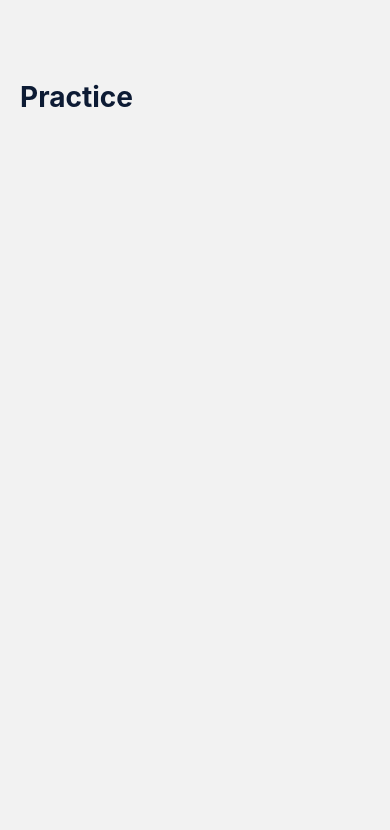
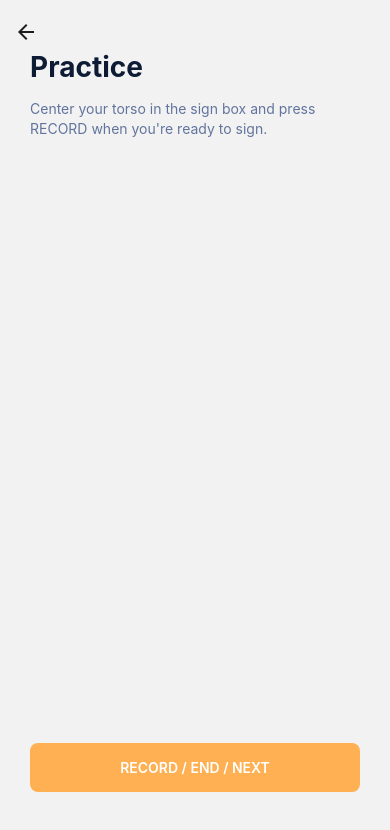
Before and after one commit to sandrineadap/aslmala, a React Native app: screen /Record in a window 390 px wide. Shown: the top 830 px of the page. Built offline with nearby package versions, Linux system fonts and the light colour scheme.

Commit message:
screen buttons for word selection and formatting

```diff
--- a/App.js
+++ b/App.js
@@ -4,6 +4,7 @@ import { createNativeStackNavigator } from '@react-navigation/native-stack';
 import { NavigationContainer } from '@react-navigation/native';
 import SplashScreen from './src/screens/SplashScreen';
 import RecordingScreen from './src/screens/RecordingScreen';
+import WordSelection from './src/screens/WordSelection';
 
 const Stack = createNativeStackNavigator();
 
@@ -12,10 +13,14 @@ const App = () => {
   return (
     <NavigationContainer>
       <Stack.Navigator initialRouteName="Splash" screenOptions={{
-        headerShown: false
+        headerShown: true,
+        headerBackVisible: true,
+        headerTitle: "",
+        headerTransparent: true,
       }}>
         <Stack.Screen name="Splash" component={SplashScreen} />
         <Stack.Screen name="Record" component={RecordingScreen} />
+        <Stack.Screen name="WordSelect" component={WordSelection} />
       </Stack.Navigator>
     </NavigationContainer>
   );
--- a/src/components/atoms/Button.js
+++ b/src/components/atoms/Buttons.js
@@ -2,7 +2,7 @@ import React from "react";
 import { StyleSheet, Text, View, Pressable, Animated } from "react-native";
 import Colors from '../../../utilities/Color';
 
-const Button = ({ title, onPress, disabled, style }) => {
+export const Button = ({ title, onPress, disabled, style }) => {
     const animated = new Animated.Value(1);
     const fadeIn = () => {
         Animated.timing(animated, {
@@ -24,11 +24,44 @@ const Button = ({ title, onPress, disabled, style }) => {
             onPress={onPress}
             onPressIn={fadeIn}
             onPressOut={fadeOut}
-            off={disabled}
+            off={true}
+
         >
             <Animated.View
-                style={[disabled ? [styles.disabledButton, {opacity: animated}] : [styles.button, { opacity: animated }], style]}>
+                style={[disabled ? [styles.disabledButton] : [styles.button, { opacity: animated }], style]}>
                 <Text style={[disabled ? styles.disabledButtonText : styles.buttonText]}>{title}</Text>
+            </Animated.View>
+
+        </Pressable>
+    );
+};
+export const ButtonSecondary = ({ title, onPress, disabled, style }) => {
+    const animated = new Animated.Value(1);
+    const fadeIn = () => {
+        Animated.timing(animated, {
+            toValue: 0.4,
+            duration: 25,
+            useNativeDriver: true,
+        }).start();
+    };
+
+    const fadeOut = () => {
+        Animated.timing(animated, {
+            toValue: 1,
+            duration: 200,
+            useNativeDriver: true,
+        }).start();
+    };
+    return (
+        <Pressable
+            onPress={onPress}
+            onPressIn={fadeIn}
+            onPressOut={fadeOut}
+            disabled={disabled}
+        >
+            <Animated.View
+                style={[disabled ? [styles.disabledButton, {opacity: animated}] : [styles.secondaryButton, { opacity: animated }], style]}>
+                <Text style={[disabled ? styles.disabledButtonText : styles.secondaryButtonText]}>{title}</Text>
             </Animated.View>
 
         </Pressable>
@@ -38,6 +71,16 @@ const Button = ({ title, onPress, disabled, style }) => {
 const styles = StyleSheet.create({
     button: {
         backgroundColor: Colors.PRIMARY_BUTTON,
+        padding: 16,
+        marginBottom: 12,
+        borderRadius: 8,
+        flexDirection: 'column',
+        justifycontent: 'center',
+        alightItems: 'center',
+        width: "100%",
+    },
+    secondaryButton:{
+        backgroundColor: Colors.SELECTED_BG_BLUE,
         padding: 16,
         marginBottom: 12,
         borderRadius: 8,
@@ -62,6 +105,12 @@ const styles = StyleSheet.create({
         fontWeight: '600',
         fontSize: 14,
     },
+    secondaryButtonText: {
+        color: Colors.SELECTED_BLUE,
+        textAlign: 'center',
+        fontWeight: '600',
+        fontSize: 14,
+    },
     disabledButtonText: {
         color: Colors.DISABLED_BUTTON_TEXT,
         textAlign: 'center',
@@ -70,4 +119,7 @@ const styles = StyleSheet.create({
     },
 });
 
-export default Button;
+// export {
+//     Button,
+//     ButtonSecondary
+// };
--- a/src/screens/RecordingScreen.js
+++ b/src/screens/RecordingScreen.js
@@ -1,14 +1,27 @@
-import { StyleSheet, ImageBackground, Image, Text, View, SafeAreaView, Alert, Dimensions } from 'react-native';
+import { StyleSheet, Text, View } from 'react-native';
 import globalStyles from '../../utilities/globalStyles';
-import Button from '../components/atoms/Button';
+import { Button } from '../components/atoms/Buttons';
+import Colors from '../../utilities/Color';
+import { SafeAreaView } from 'react-native-safe-area-context';
 
-export default function RecordingScreen() {
+export default function RecordingScreen({ navigation }) {
   return (
     <SafeAreaView style={styles.container}>
-      <View style={[{ paddingVertical: 80, paddingHorizontal: 20, flex: 1, flexDirection: 'column'}]}>
-        <Text style={[globalStyles.sectionTitle, { flex: 1 }]}>Practice</Text>
+      <View style={[{ paddingTop: 50, paddingBottom: 40, paddingHorizontal: 30, flex: 1, flexDirection: 'column' }]}>
+        <View style={[{ flex: 1 }]}>
+          <Text style={[globalStyles.sectionTitle]}>Practice</Text>
+          <Text style={[globalStyles.content, {marginTop: 15}]}>Center your torso in the sign box and press RECORD when you're ready to sign.</Text>
+        </View>
+        <Button
+          onPress={() => {
+            console.log("Recording ended. NEXT button pressed. Must send video to model.");
+            navigation.navigate("WordSelect");
+          }}
+          title="RECORD / END / NEXT"
+          style={[styles.customButton, { backgroundColor: Colors.ORANGE }]}
+          textStyle={styles.customButtonText}
+        />
       </View>
-
     </SafeAreaView>
   );
 }
--- a/src/screens/SplashScreen.js
+++ b/src/screens/SplashScreen.js
@@ -1,10 +1,12 @@
 import { StatusBar } from 'expo-status-bar';
 import { useNavigation } from '@react-navigation/native';
 import { createNativeStackNavigation } from '@react-navigation/native-stack'
-import { StyleSheet, ImageBackground, Image, Text, View, SafeAreaView, Alert, Dimensions } from 'react-native';
+import { StyleSheet, ImageBackground, Image, Text, View, Alert, Dimensions } from 'react-native';
 import globalStyles from '../../utilities/globalStyles';
 import Colors from '../../utilities/Color';
-import Button from '../components/atoms/Button';
+import { Button } from '../components/atoms/Buttons';
+import { SafeAreaView } from 'react-native-safe-area-context';
+
 
 export default function SplashScreen({ navigation }) {
   return (
@@ -17,17 +19,26 @@ export default function SplashScreen({ navigation }) {
           {/* Welcome to Sign-a-mander*/}
           <View style={{ flex: 4 }}>
             <View style={{ flex: 1 }} />
-            <View style={[styles.card, { flex: 4, flexDirection: 'column' }]}>
-              <View style={[{ flex: 2, flexDirection: 'row' }]}>
+            <View style={[styles.card, {
+              flex: 4, flexDirection: 'column'
+            }]}>
+              <View style={[{ flex: 2, flexDirection: 'row'}]}>
                 <Text style={[globalStyles.sectionTitle,
-                    {   flex: 1,
+                {
+                  flex: 1,
                   alignSelf: 'flex-end', // for ios
                   textAlignVertical: 'bottom', // for android
                   textAlign: 'center',
                 }]}> Sign&#x2022;a&#x2022;mander</Text>
               </View>
-              <Text style={[globalStyles.subTitle, { flex: 1 }]}>ASL PRACTICE</Text>
-              <Text style={[globalStyles.content, { flex: 2 }]}>
+              <Text style={[globalStyles.subTitle, {paddingBottom: 20}]}>ASL PRACTICE</Text>
+              <Text style={[globalStyles.content, {
+                flex: 2,
+                textAlign: 'center',
+                alignSelf: 'flex-end',
+                paddingHorizontal: 30,
+                // backgroundColor: 'orange'
+              }]}>
                 Can Mandy recognize your signs?
                 Practice ASL by signing in front of the camera,
                 and Mandy will give you instant feedback on how you did!
@@ -39,12 +50,13 @@ export default function SplashScreen({ navigation }) {
                 source={require('./../../assets/mandy.png')}
               />
               {/* </View> */}
-              <SafeAreaView style={{ flex: 4 }}>
+              <View style={{ flex: 3, flexDirection: 'row' }}>
+                <View style={{ flex: 1, alignSelf: 'flex-end', paddingBottom: 40 }}>
                   {/* This is where the buttons will go */}
                   <Button
                     onPress={() => navigation.navigate("Record")}
                     title="PRACTICE"
-                  style={styles.customButton}
+                    style={[styles.customButton]}
                     textStyle={styles.customButtonText}
                   />
                   <Button
@@ -62,12 +74,14 @@ export default function SplashScreen({ navigation }) {
                     style={styles.customButton}
                     textStyle={styles.custombuttonText}
                   />
-              </SafeAreaView>
+                </View>
+
+              </View>
             </View>
           </View>
         </ImageBackground>
       </View>
-      <StatusBar style="auto" />
+      {/* <StatusBar style="auto" /> */}
     </View>
   );
 }
--- /dev/null
+++ b/src/screens/WordSelection.js
@@ -0,0 +1,48 @@
+import { StyleSheet, Image, Text, View, Alert } from 'react-native';
+import globalStyles from '../../utilities/globalStyles';
+import { Button, ButtonSecondary } from '../components/atoms/Buttons';
+import Colors from '../../utilities/Color';
+import { SafeAreaView } from 'react-native-safe-area-context';
+
+export default function RecordingScreen() {
+    return (
+        <SafeAreaView style={styles.container}>
+            <View style={[{ paddingTop: 50, paddingBottom: 40, paddingHorizontal: 30, flex: 1, flexDirection: 'column' }]}>
+                <Text style={[globalStyles.sectionTitle, { flex: 1 }]}>Did you say this?</Text>
+
+                <Button
+                    onPress={() => {
+                        console.log("NEXT button pressed.");
+                        Alert.alert('Oops!', 'Please select a word first, or press \n\"I meant another word\"', [
+                            {
+                                text: 'OK',
+                                onPress: () => console.log('OK Pressed'),
+                                style: 'cancel'
+                            },
+                        ]);
+                    }}
+                    disabled={true}
+                    title="NEXT"
+                    style={styles.customButton}
+                    textStyle={styles.custombuttonText}
+                />
+                <ButtonSecondary
+                    onPress={() => {
+                        console.log("I MEANT ANOTHER WORD button pressed. Show keyboard for new word.");
+                        // navigation.navigate("WordSelect");
+                    }}
+                    title="I MEANT ANOTHER WORD"
+                    style={[styles.customButton ]}
+                    textStyle={styles.customButtonText}
+                />
+            </View>
+        </SafeAreaView>
+    );
+}
+
+const styles = StyleSheet.create({
+    container: {
+        flex: 1,
+        //alignItems: 'center',
+    },
+});
--- a/utilities/Color.js
+++ b/utilities/Color.js
@@ -5,7 +5,7 @@ const Colors =
     TEXT_SECONDARY: '#62749D',
     BORDER: '#D0D6E3',
     BACKGROUND: '#F6F5F5',
-    SELECTED_BG_BLUE: '#63B4FF', //20% opacity
+    SELECTED_BG_BLUE: '#63B4FF33', //20% opacity
     SELECTED_BLUE: '#4894FE',
     PRIMARY_BUTTON: '#1FB9FC',
     PRIMARY_BUTTON_PRESSED: '#1f99fc',
--- a/utilities/globalStyles.js
+++ b/utilities/globalStyles.js
@@ -19,10 +19,12 @@ const globalStyles = StyleSheet.create({
     },
     content: {
         // justifyContent: 'center',
-        textAlign: 'center',
+        textAlign: 'left',
         color: Colors.TEXT_SECONDARY,
-        paddingHorizontal: 30,
         fontSize: 14,
+        lineHeight: 20
+        //paddingHorizontal: 30,
+
     },
 })
 
```
Also changed, not shown: package.json (+4 -4 lines), src/components/atoms/ButtonSecondary.js (added, +90 -0 lines), 1 other file (tests, documents, lock files or other folders). Lines whose indentation alone changed are shown as unchanged.
